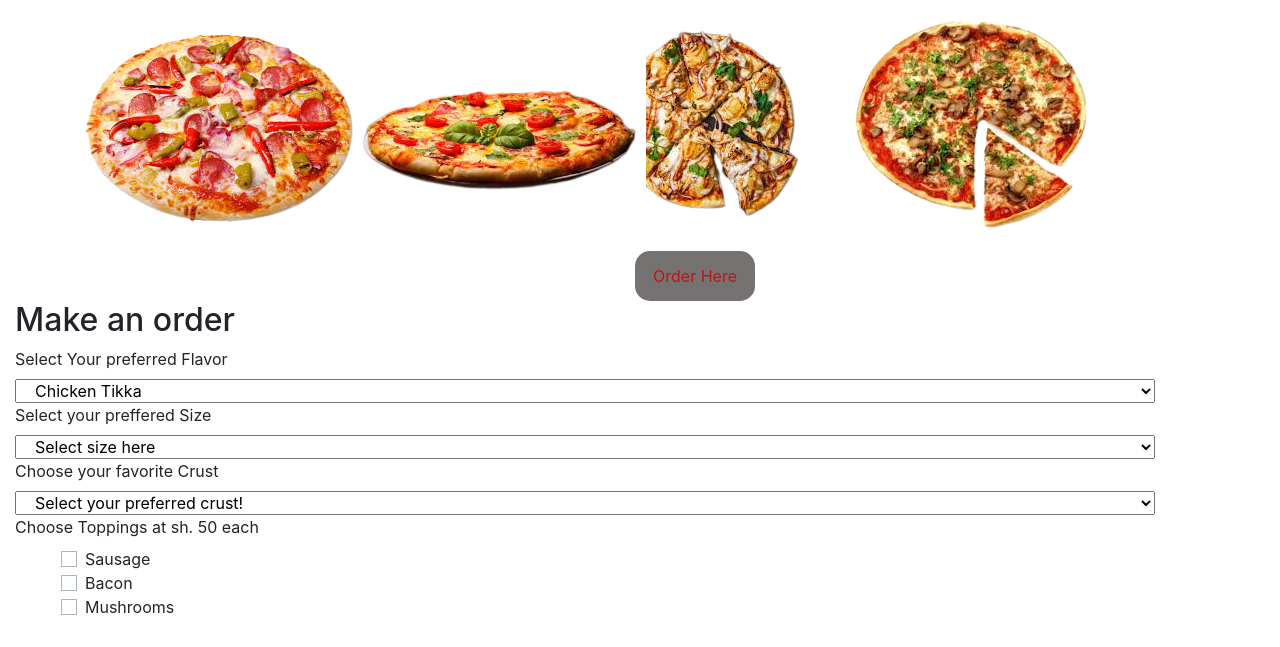
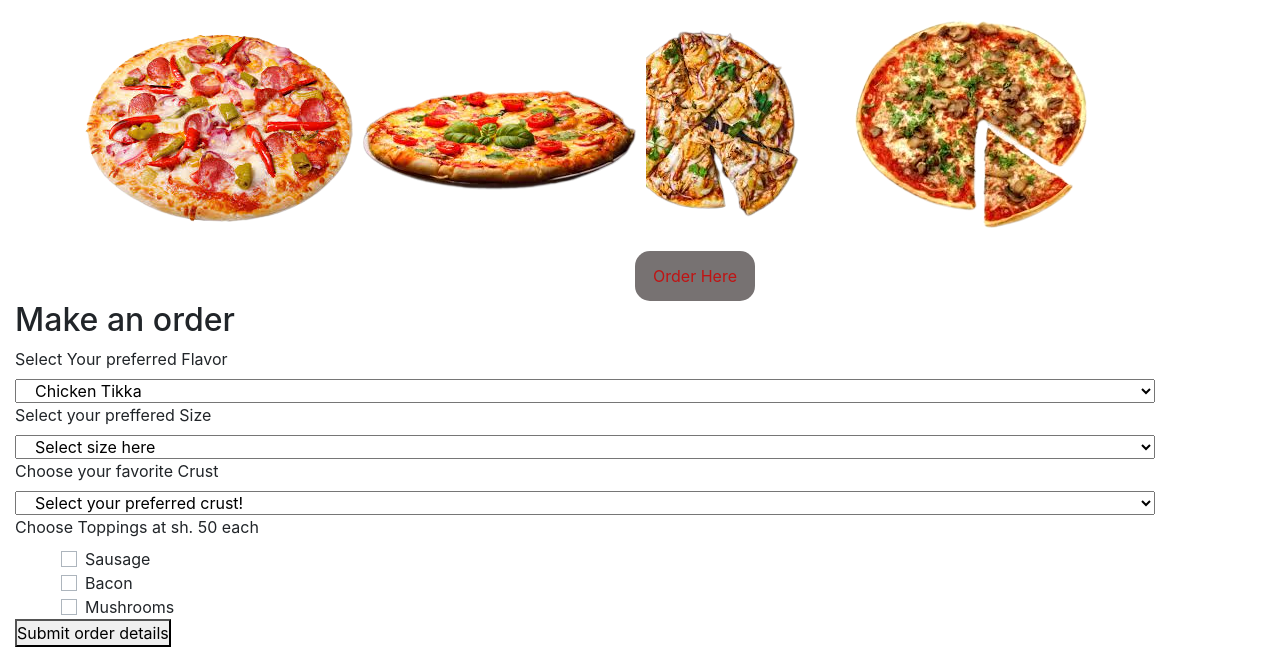
Before and after one commit to Teresiah-cpu/Pizza_Website, a plain HTML site: page index.html in a window 1280 px wide. Shown: the part 446-1093 px from the top of the page. Before the commit the page ends 1065 px from the top, so only its background shows below. Drawn offline with nearby package versions, Linux system fonts and the light colour scheme; a script that the page names is missing.

Commit message:
add submit button for order details

```diff
--- a/index.html
+++ b/index.html
@@ -100,6 +100,7 @@
                     <input type="checkbox" class="custom-control-input" id="Mushrooms" value="Mushrooms" name="toppings">
                     <label class="custom-control-label" for="Mushrooms">Mushrooms</label>
                 </div>
+                <button type="submit" class="sub">Submit order details</button>
 
 
 
```
